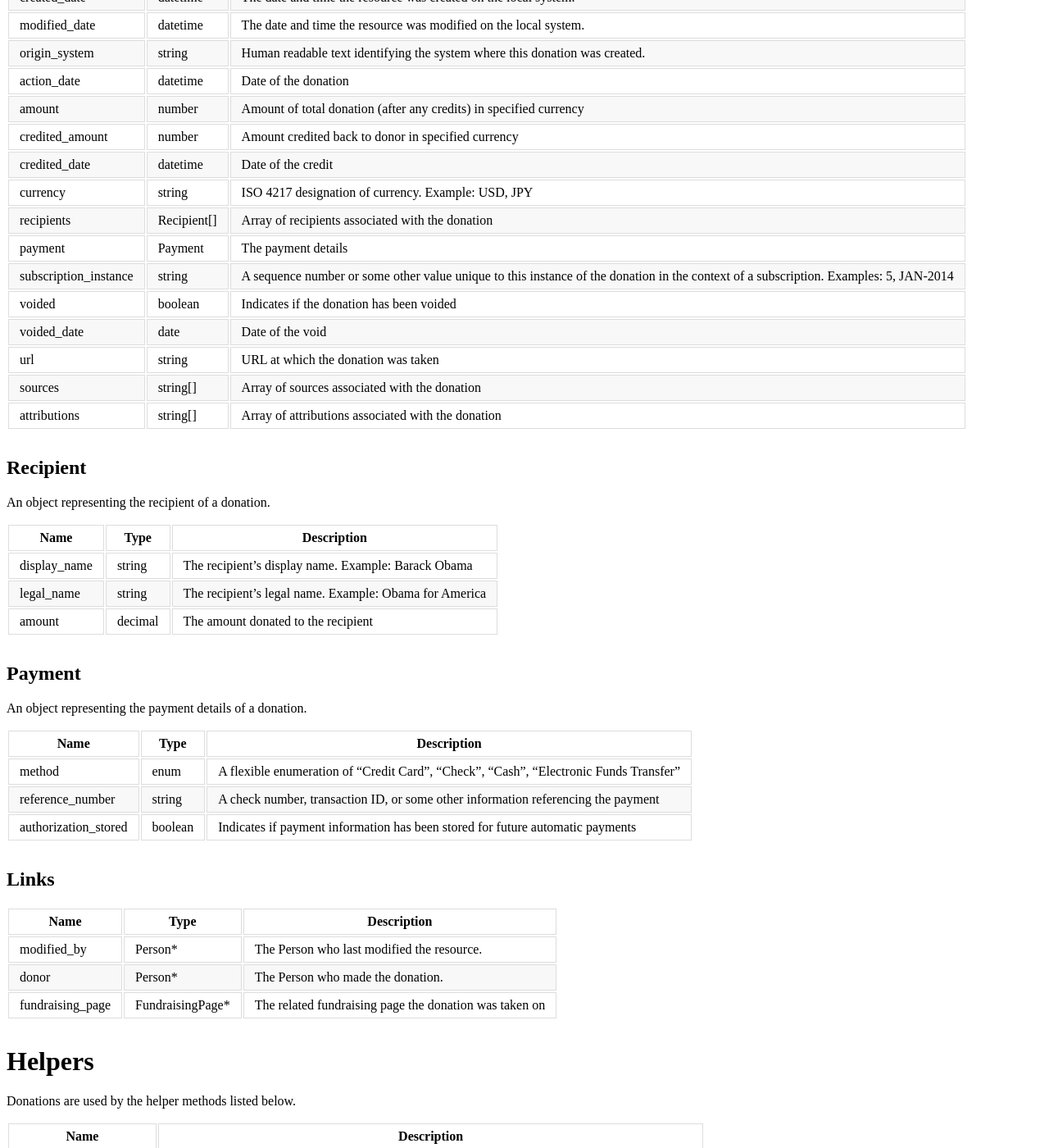
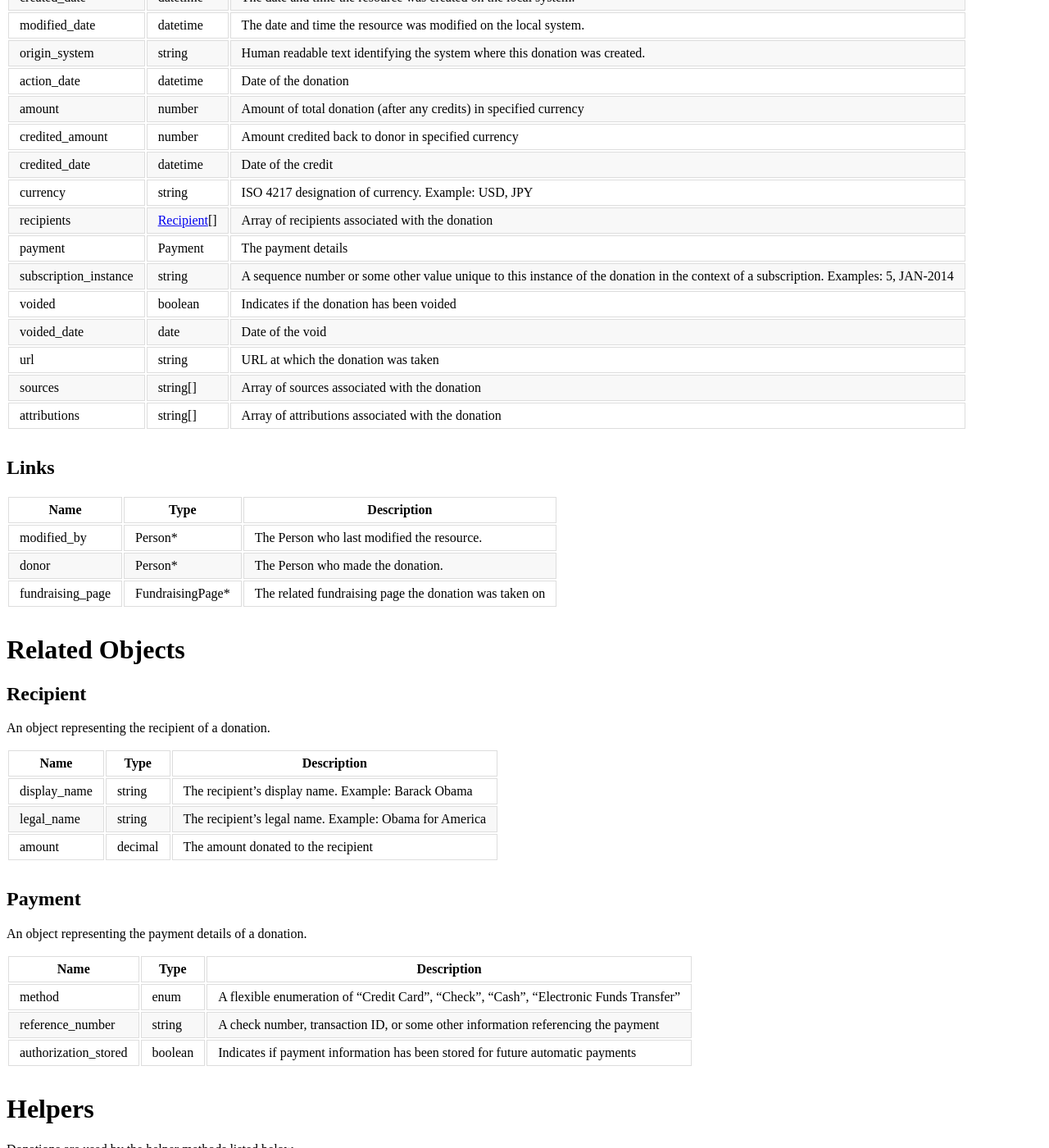
Before and after one commit to opensupporter/osdi-docs, a Jekyll site: the page built from donations.md, in a window 1280 px wide and 1400 px high, scrolled down 505 px. Shown: the whole window at 82% size. Built offline with Jekyll 4.4.1, drawn with Linux system fonts in a browser that asks for light colours; a style sheet for code colours, icons or effects is not loaded; some of the changed lines change nothing that is shown.

Commit message:
Update donations.md

```diff
--- a/donations.md
+++ b/donations.md
@@ -20,7 +20,7 @@ This page defines the Donation resource.
 |credited_amount|number		| Amount credited back to donor in specified currency
 |credited_date	|datetime	| Date of the credit
 |currency		|string		| ISO 4217 designation of currency. Example: USD, JPY
-|recipients		|Recipient[]| Array of recipients associated with the donation
+|recipients		|[Recipient](#Recipient)[]| Array of recipients associated with the donation
 |payment		|Payment	| The payment details
 |subscription_instance|string| A sequence number or some other value unique to this instance of the donation in the context of a subscription. Examples: 5, JAN-2014
 |voided			|boolean	|Indicates if the donation has been voided
@@ -28,6 +28,16 @@ This page defines the Donation resource.
 |url			|string		|URL at which the donation was taken
 |sources		|string[]   |Array of sources associated with the donation
 |attributions	|string[]   |Array of attributions associated with the donation
+
+## Links
+
+| Name          | Type      | Description
+|-----------    |-----------|--------------
+|modified_by	|Person*	|The Person who last modified the resource.
+|donor      	|Person*	|The Person who made the donation.
+|fundraising_page|FundraisingPage* |The related fundraising page the donation was taken on
+
+# Related Objects
 
 ## Recipient
 
@@ -49,13 +59,6 @@ An object representing the payment details of a donation.
 |reference_number |string		|A check number, transaction ID, or some other information referencing the payment
 |authorization_stored |boolean	|Indicates if payment information has been stored for future automatic payments
 
-## Links
-
-| Name          | Type      | Description
-|-----------    |-----------|--------------
-|modified_by	|Person*	|The Person who last modified the resource.
-|donor      	|Person*	|The Person who made the donation.
-|fundraising_page|FundraisingPage* |The related fundraising page the donation was taken on
 
 # Helpers
 
```
